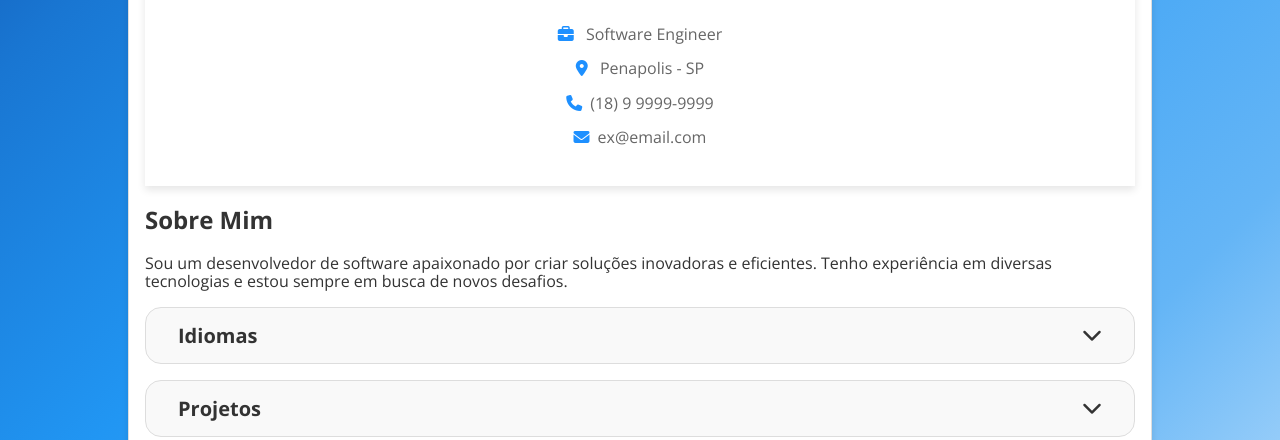
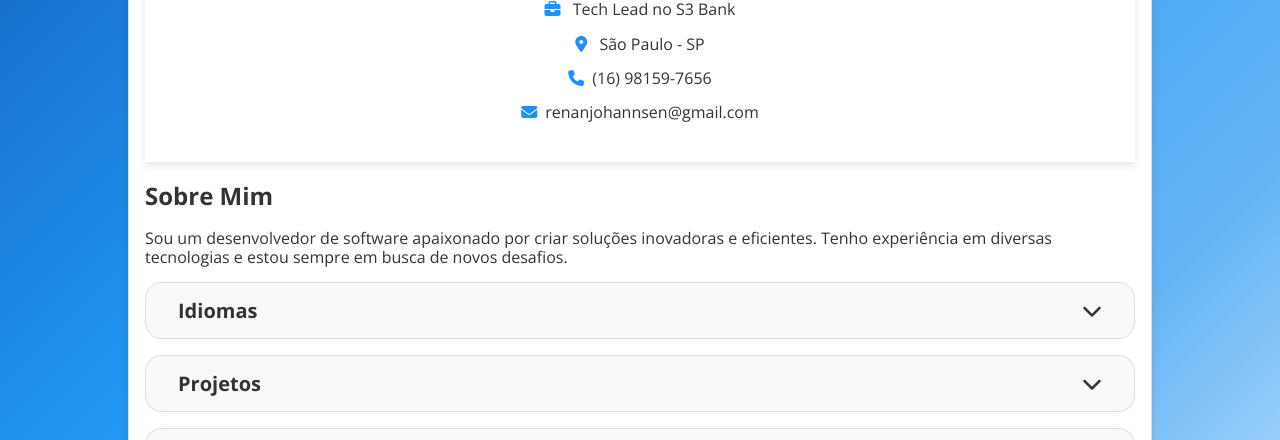
Before and after one commit to kgton12/JavaScript-Developer-Training, a plain HTML site: page Javascript-DIO-Training-Portfolio/src/index.html in a window 1280 px wide. Shown: the part 395-835 px from the top of the page. Drawn offline with nearby package versions, Linux system fonts and the light colour scheme.

Commit message:
feat: Add about me section to profile.json and update main.js to display the about me information dynamically

```diff
--- a/Javascript-DIO-Training-Portfolio/src/assets/data/profile.json
+++ b/Javascript-DIO-Training-Portfolio/src/assets/data/profile.json
@@ -5,6 +5,7 @@
     "location": "São Paulo - SP",
     "phone": "(16) 98159-7656",
     "email": "renanjohannsen@gmail.com",
+    "aboutme":"Sou!!! um desenvolvedor de software apaixonado por criar soluções inovadoras e eficientes. Tenho experiência em diversas tecnologias e estou sempre em busca de novos desafios.",
     "skills": {
       "hardSkills": [
         {
--- a/Javascript-DIO-Training-Portfolio/src/assets/js/api.js
+++ b/Javascript-DIO-Training-Portfolio/src/assets/js/api.js
@@ -0,0 +1,8 @@
+async function fetchProfileData() {
+    const response = await fetch(
+        "https://raw.githubusercontent.com/kgton12/JavaScript-Developer-Training/refs/heads/master/Javascript-DIO-Training-Portfolio/src/assets/data/profile.json"
+    );
+    const data = await response.json();
+
+    return data;
+}
--- /dev/null
+++ b/Javascript-DIO-Training-Portfolio/src/assets/js/main.js
@@ -0,0 +1,111 @@
+class HardSkill {
+    constructor(name = "", logo = "") {
+        this.name = name;
+        this.logo = logo;
+    }
+}
+
+class Portfolio {
+    constructor(name = "", url = "", github = true) {
+        this.name = name;
+        this.url = url;
+        this.github = github;
+    }
+}
+
+class ProfessionalExperience {
+    constructor(name = "", period = "", description = "") {
+        this.name = name;
+        this.period = period;
+        this.description = description;
+    }
+}
+
+class Skills {
+    constructor(hardSkills = [], softSkills = []) {
+        this.hardSkills = hardSkills;
+        this.softSkills = softSkills;
+    }
+}
+
+class Profile {
+    constructor(
+        name = "",
+        photo = "",
+        job = "",
+        location = "",
+        phone = "",
+        email = "",
+        aboutme = "",
+        skills = new Skills(),
+        languages = [],
+        portfolio = [],
+        professionalExperience = []
+    ) {
+        this.name = name;
+        this.photo = photo;
+        this.job = job;
+        this.location = location;
+        this.phone = phone;
+        this.email = email;
+        this.aboutme = aboutme;
+        this.skills = skills;
+        this.languages = languages;
+        this.portfolio = portfolio;
+        this.professionalExperience = professionalExperience;
+    }
+}
+
+(async () => {
+    const profileData = await fetchProfileData();
+
+
+    const profile = new Profile(
+        profileData.name,
+        profileData.photo,
+        profileData.job,
+        profileData.location,
+        profileData.phone,
+        profileData.email,
+        profileData.aboutme,
+        new Skills(
+            profileData.skills.hardSkills.map(
+                (skill) => new HardSkill(skill.name, skill.logo)
+            ),
+            profileData.skills.softSkills
+        ),
+        profileData.languages,
+        profileData.portfolio.map(
+            (portfolio) =>
+                new Portfolio(portfolio.name, portfolio.url, portfolio.github)
+        ),
+        profileData.professionalExperience.map(
+            (experience) =>
+                new ProfessionalExperience(
+                    experience.name,
+                    experience.period,
+                    experience.description
+                )
+        )
+    );
+
+    console.log(profile.aboutme);
+
+    document.getElementById("profile.name").innerText = profile.name;
+    document.getElementById("profile.job").innerText = profile.job;
+    document.getElementById("profile.city").innerText = profile.location;
+    document.getElementById("profile.phone").innerText = profile.phone;
+    document.getElementById("profile.email").innerText = profile.email;
+    document.getElementById("profile.photo").src = profile.photo;
+    document.getElementById("profile.aboutme").src = profile.aboutme;
+
+
+
+
+
+
+
+
+
+
+})();
--- a/Javascript-DIO-Training-Portfolio/src/index.html
+++ b/Javascript-DIO-Training-Portfolio/src/index.html
@@ -39,32 +39,48 @@
                     src="/src/assets/img/avataaars.png"
                     alt="Avatar"
                     class="photo"
+                    id="profile.photo"
                 />
                 <h1 class="title">
                     Olá, <br />
-                    eu sou Wellington M. de Oliveira
+                    eu sou
+                    <span id="profile.name">Wellington M. de Oliveira</span>
                 </h1>
 
                 <div class="information">
-                    <p><i class="fas fa-briefcase"></i> Software Engineer</p>
-                    <p><i class="fas fa-map-marker-alt"></i> Penapolis - SP</p>
+                    <p>
+                        <i class="fas fa-briefcase"></i>
+                        <span id="profile.job">Engineer</span>
+                    </p>
+                    <p>
+                        <i class="fas fa-map-marker-alt"></i>
+                        <span id="profile.city">Penapolis - SP</span>
+                    </p>
                     <p>
                         <i class="fas fa-phone"></i
-                        ><a href="tel:(18) 9 9999-9999">(18) 9 9999-9999</a>
+                        ><a href="tel:(18) 9 9999-9999"
+                            ><span id="profile.phone"
+                                >(18) 9 9999-9999</span
+                            ></a
+                        >
                     </p>
                     <p>
                         <i class="fas fa-envelope"></i
-                        ><a href="mailto:ex@email.com">ex@email.com</a>
+                        ><a href="mailto:ex@email.com"
+                            ><span id="profile.email">ex@email.com</span></a
+                        >
                     </p>
                 </div>
             </header>
             <section class="about">
                 <h2>Sobre Mim</h2>
                 <p>
-                    Sou um desenvolvedor de software apaixonado por criar
-                    soluções inovadoras e eficientes. Tenho experiência em
-                    diversas tecnologias e estou sempre em busca de novos
-                    desafios.
+                    <span id="profile.aboutme">
+                        Sou um desenvolvedor de software apaixonado por criar
+                        soluções inovadoras e eficientes. Tenho experiência em
+                        diversas tecnologias e estou sempre em busca de novos
+                        desafios.</span
+                    >
                 </p>
             </section>
             <section class="acordeon">
@@ -72,7 +88,7 @@
                     Idiomas <i class="fas fa-chevron-down"></i>
                 </button>
                 <div class="content">
-                    <ul class="lenguages">
+                    <ul class="lenguages" id="profile.lenguages">
                         <li><i class="fas fa-check"></i>Português (BR)</li>
                         <li><i class="fas fa-check"></i>Inglês</li>
                     </ul>
@@ -83,7 +99,7 @@
                     Projetos <i class="fas fa-chevron-down"></i>
                 </button>
                 <div class="content">
-                    <ul class="portifolio">
+                    <ul class="portifolio" id="profile.portifolio">
                         <li>
                             <span class="title"
                                 ><i class="fa-brands fa-github"></i> Criando um
@@ -119,7 +135,7 @@
                     Experiência Profissional <i class="fas fa-chevron-down"></i>
                 </button>
                 <div class="content">
-                    <ul class="experience">
+                    <ul class="experience" id="profile.experience">
                         <li>
                             <span class="title"
                                 ><i class="fas fa-briefcase"></i> Desenvolvedor
@@ -186,7 +202,7 @@
                 </button>
                 <div class="content">
                     <div class="skills">
-                        <section class="skills">
+                        <section class="skills" id="profile.skills">
                             <span class="title">Ferramentas:</span>
                             <ul class="tools-list">
                                 <li>
@@ -214,5 +230,7 @@
             </section>
         </main>
         <script src="assets/js/acordeon.js"></script>
+        <script src="assets/js/api.js"></script>
+        <script src="assets/js/main.js"></script>
     </body>
 </html>
```
